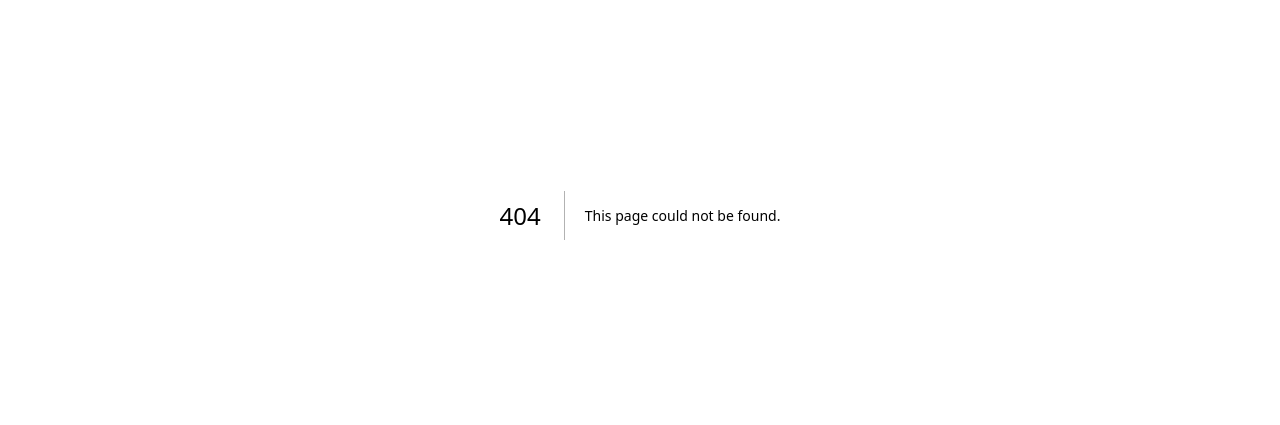
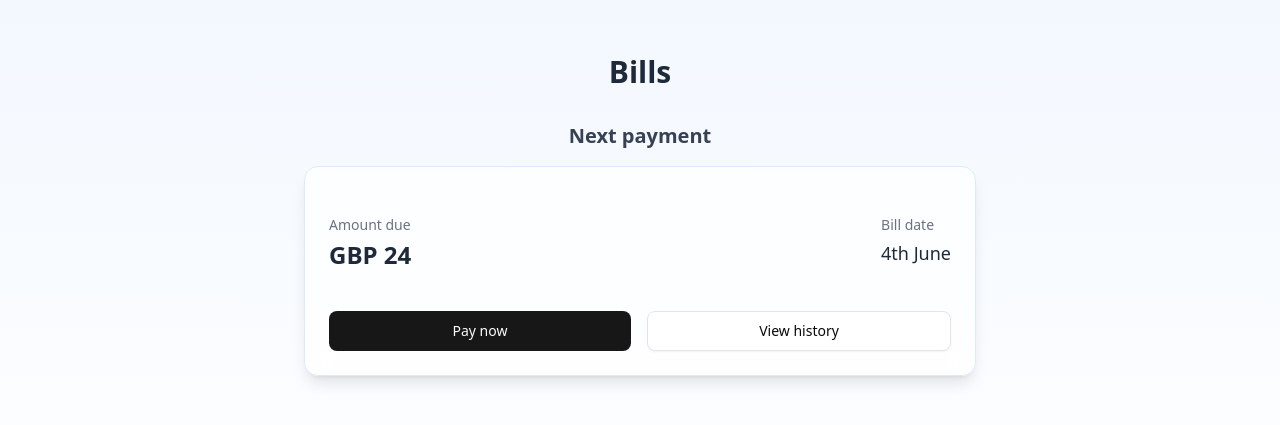
Before and after one commit to dpavide/guhack2025, a Next.js app in the folder frontend/: page /bills in a window 1280 px wide. Before the commit this address had no page. Shown: the part 185-610 px from the top of the page. Built offline with nearby package versions, Linux system fonts and the light colour scheme.

Commit message:
add front end bill page

```diff
--- /dev/null
+++ b/frontend/app/bills/page.tsx
@@ -0,0 +1,50 @@
+"use client";
+
+import { Card, CardHeader, CardTitle, CardContent } from "@/components/ui/card";
+import { Button } from "@/components/ui/button";
+
+export default function BillsPage() {
+  return (
+    <div className="min-h-screen bg-gradient-to-b from-blue-50 to-white p-8 flex flex-col items-center justify-center">
+      <div className="w-full max-w-2xl">
+        {/* Bills Title */}
+        <h1 className="text-3xl font-bold text-gray-800 mb-8 text-center">Bills</h1>
+
+        {/* Next Payment Section */}
+        <h2 className="text-xl font-semibold text-gray-700 mb-4 text-center">Next payment</h2>
+
+        {/* Payment Information Frame */}
+        <Card className="shadow-lg bg-white/70 backdrop-blur-md border-blue-100">
+          <CardContent className="pt-6">
+            <div className="space-y-6">
+              {/* Amount Due and Bill Date - Side by Side */}
+              <div className="flex gap-8 justify-between">
+                {/* Amount Due */}
+                <div>
+                  <p className="text-sm text-gray-500 mb-1">Amount due</p>
+                  <p className="text-2xl font-bold text-gray-800">GBP 24</p>
+                </div>
+
+                {/* Bill Date */}
+                <div>
+                  <p className="text-sm text-gray-500 mb-1">Bill date</p>
+                  <p className="text-lg font-medium text-gray-800">4th June</p>
+                </div>
+              </div>
+
+              {/* Action Buttons */}
+              <div className="flex gap-4 pt-4">
+                <Button className="flex-1" size="lg">
+                  Pay now
+                </Button>
+                <Button variant="outline" className="flex-1" size="lg">
+                  View history
+                </Button>
+              </div>
+            </div>
+          </CardContent>
+        </Card>
+      </div>
+    </div>
+  );
+}
--- a/frontend/package.json
+++ b/frontend/package.json
@@ -12,6 +12,7 @@
     "@radix-ui/react-progress": "^1.1.8",
     "@radix-ui/react-slot": "^1.2.4",
     "@radix-ui/react-tabs": "^1.1.13",
+    "@supabase/supabase-js": "^2.32.0",
     "class-variance-authority": "^0.7.1",
     "clsx": "^2.1.1",
     "framer-motion": "^12.23.24",
@@ -20,9 +21,9 @@
     "radix-ui": "^1.4.3",
     "react": "19.2.0",
     "react-dom": "^19.2.0",
+    "supabase": "^2.54.11",
     "tailwind-merge": "^3.3.1",
     "tailwind-variants": "^3.1.1"
-    ,"@supabase/supabase-js": "^2.32.0"
   },
   "devDependencies": {
     "@tailwindcss/postcss": "^4",
```
Also changed, not shown: package.json (added, +11 -0 lines).
